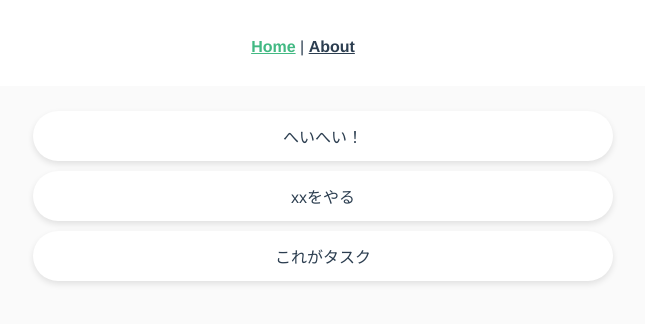
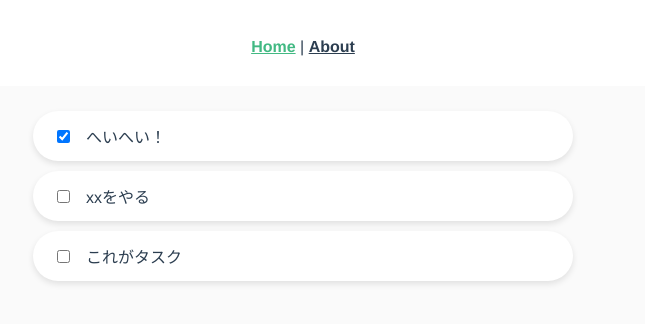
Before and after one commit to tiropetz/vue-todo-ts, a Vue app: page /#/ in a window 1280 px wide. Shown: the top 324 px of the page, without its empty margins (337-982 px from the left). Built offline with nearby package versions, Linux system fonts and the light colour scheme.

Commit message:
feat: add checkbox

```diff
--- a/src/components/TaskRow.vue
+++ b/src/components/TaskRow.vue
@@ -1,5 +1,8 @@
 <template>
-  <li class="task-row">{{ title }}</li>
+  <li class="task-row">
+    <input type="checkbox" v-model="isChecked" class="checkbox" />
+    {{ title }}
+  </li>
 </template>
 
 <script lang="ts">
@@ -8,7 +11,8 @@ import Vue from "vue";
 export default Vue.extend({
   name: "TaskRow",
   props: {
-    title: { type: String, default: "No Title" }
+    title: { type: String, default: "No Title" },
+    isChecked: { type: Boolean, default: false }
   }
 });
 </script>
@@ -16,17 +20,19 @@ export default Vue.extend({
 <!-- Add "scoped" attribute to limit CSS to this component only -->
 <style scoped lang="scss">
 .task-row {
-  width: 100%;
+  width: 200px;
   max-width: 800px;
   min-width: 500px;
   height: 50px;
   border-radius: 25px;
   display: flex;
   align-items: center;
-  justify-content: center;
   padding: 0 20px;
   background-color: #fff;
   margin: 10px 0;
   box-shadow: 0 3px 6px rgba(0, 0, 0, 0.1);
 }
+.checkbox {
+  margin-right: 16px;
+}
 </style>
--- a/src/views/Home.vue
+++ b/src/views/Home.vue
@@ -1,7 +1,7 @@
 <template>
   <div class="container">
     <div>
-      <TaskRow title="へいへい！" />
+      <TaskRow title="へいへい！" isChecked />
       <TaskRow title="xxをやる" />
       <TaskRow title="これがタスク" />
     </div>
```
